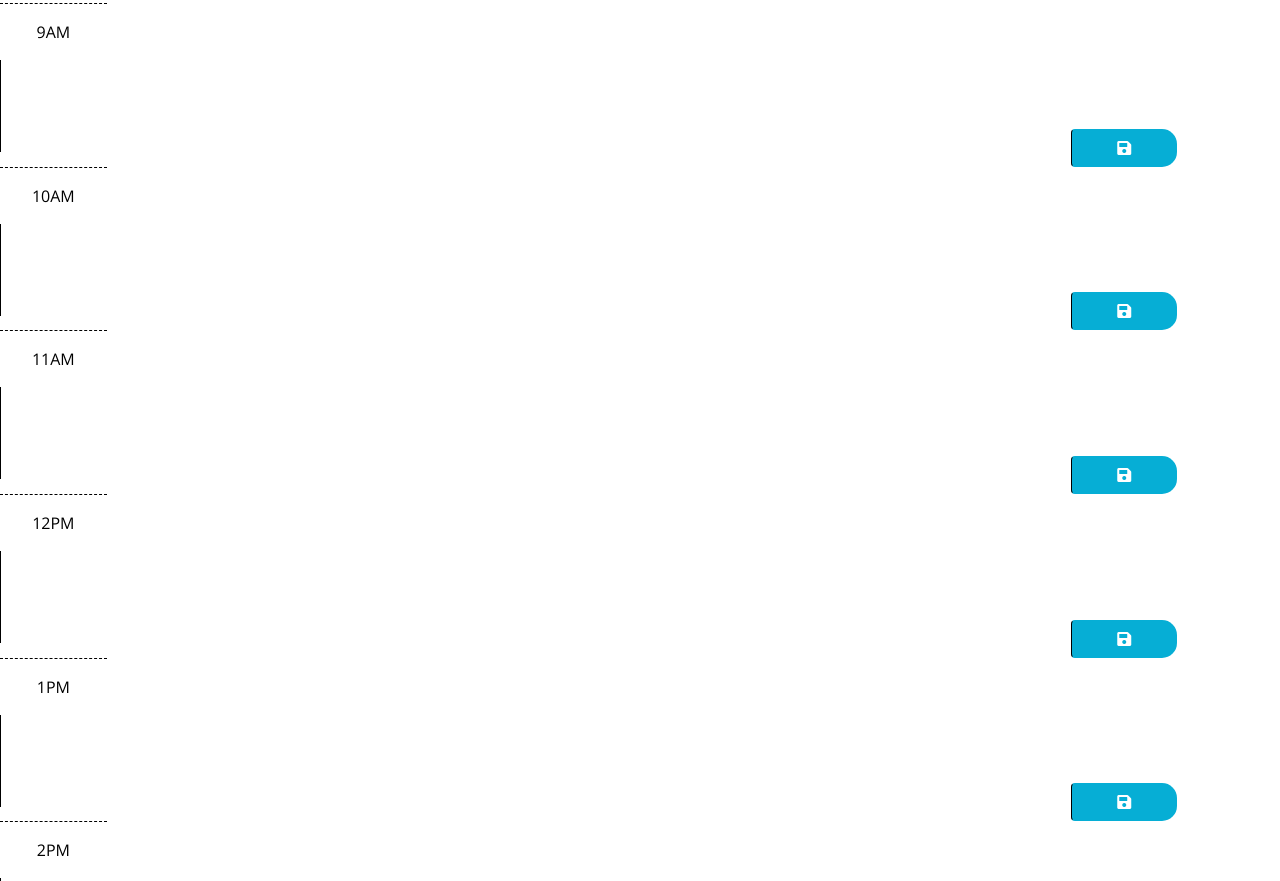
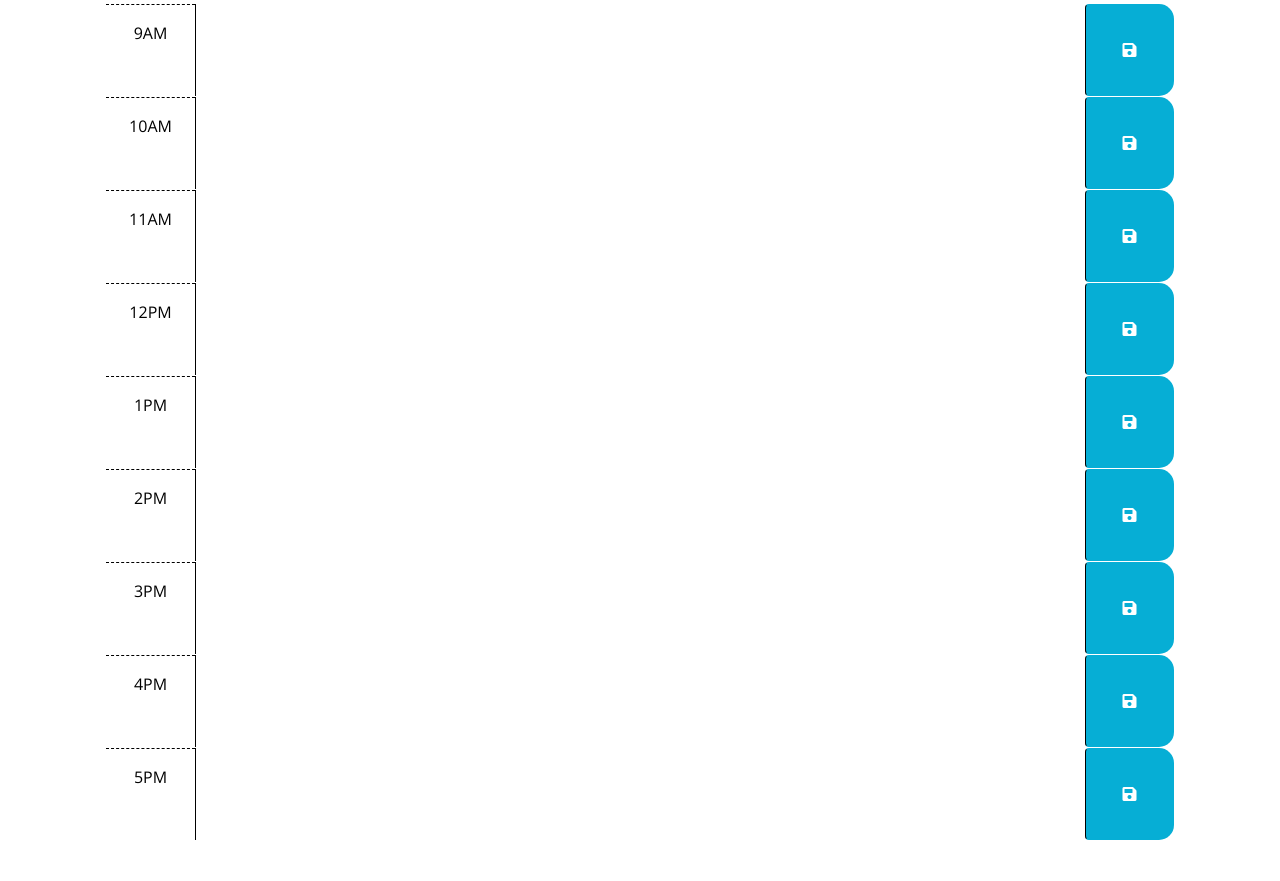
Before and after one commit to madelineccstahl/calendar-function, a plain HTML site: page index.html in a window 1280 px wide. Shown: the part 253-1134 px from the top of the page. After the commit the page ends 1093 px from the top, so only its background shows below. Drawn offline with nearby package versions, Linux system fonts and the light colour scheme.

Commit message:
updated timeblocks for formatting

```diff
--- a/index.html
+++ b/index.html
@@ -1,26 +1,18 @@
 <!DOCTYPE html>
 <html lang="en">
+
 <head>
-    <meta charset="UTF-8"/>
-    <meta name="viewport" content="width=device-width, initial-scale=1.0"/>
-    <meta http-equiv="X-UA-Compatible" content="ie=edge"/>
-    <link
-            rel="stylesheet"
-            href="https://cdn.jsdelivr.net/npm/bootstrap@5.1.3/dist/css/bootstrap.min.css"
-    />
-    <link
-            rel="stylesheet"
-            href="https://use.fontawesome.com/releases/v5.8.1/css/all.css"
-            integrity="sha384-50oBUHEmvpQ+1lW4y57PTFmhCaXp0ML5d60M1M7uH2+nqUivzIebhndOJK28anvf"
-            crossorigin="anonymous"
-    />
-    <link
-            href="https://fonts.googleapis.com/css?family=Open+Sans&display=swap"
-            rel="stylesheet"
-    />
-    <link rel="stylesheet" href="style.css"/>
+    <meta charset="UTF-8" />
+    <meta name="viewport" content="width=device-width, initial-scale=1.0" />
+    <meta http-equiv="X-UA-Compatible" content="ie=edge" />
+    <link rel="stylesheet" href="https://cdn.jsdelivr.net/npm/bootstrap@5.1.3/dist/css/bootstrap.min.css" />
+    <link rel="stylesheet" href="https://use.fontawesome.com/releases/v5.8.1/css/all.css"
+        integrity="sha384-50oBUHEmvpQ+1lW4y57PTFmhCaXp0ML5d60M1M7uH2+nqUivzIebhndOJK28anvf" crossorigin="anonymous" />
+    <link href="https://fonts.googleapis.com/css?family=Open+Sans&display=swap" rel="stylesheet" />
+    <link rel="stylesheet" href="style.css" />
     <title>Work Day Scheduler</title>
 </head>
+
 <body>
     <header class="p-5 mb-4 border-5 border-bottom border-dark text-center">
         <h1 class="display-3">Work Day Scheduler</h1>
@@ -29,8 +21,8 @@
     </header>
 
     <!-- Example of a past time block. The "past" class adds a gray background color. -->
-<div class = time-block>
-        <div id="hour-9">
+    <div class="container-lg px-5">
+        <div id="hour-9" class="row time-block">
             <div class="col-2 col-md-1 hour text-center py-3">9AM</div>
             <textarea class="col-8 col-md-10 description" rows="3"> </textarea>
             <button class="btn saveBtn col-2 col-md-1" aria-label="save">
@@ -39,7 +31,7 @@
         </div>
 
         <!-- Example of a a present time block. The "present" class adds a red background color. -->
-        <div id="hour-10">
+        <div id="hour-10" class="row time-block">
             <div class="col-2 col-md-1 hour text-center py-3">10AM</div>
             <textarea class="col-8 col-md-10 description" rows="3"> </textarea>
             <button class="btn saveBtn col-2 col-md-1" aria-label="save">
@@ -48,7 +40,7 @@
         </div>
 
         <!-- Example of a future time block. The "future" class adds a green background color. -->
-        <div id="hour-11">
+        <div id="hour-11" class="row time-block">
             <div class="col-2 col-md-1 hour text-center py-3">11AM</div>
             <textarea class="col-8 col-md-10 description" rows="3"> </textarea>
             <button class="btn saveBtn col-2 col-md-1" aria-label="save">
@@ -56,7 +48,7 @@
             </button>
         </div>
 
-        <div id="hour-12">
+        <div id="hour-12" class="row time-block">
             <div class="col-2 col-md-1 hour text-center py-3">12PM</div>
             <textarea class="col-8 col-md-10 description" rows="3"> </textarea>
             <button class="btn saveBtn col-2 col-md-1" aria-label="save">
@@ -64,7 +56,7 @@
             </button>
         </div>
 
-        <div id="hour-1">
+        <div id="hour-13" class="row time-block">
             <div class="col-2 col-md-1 hour text-center py-3">1PM</div>
             <textarea class="col-8 col-md-10 description" rows="3"> </textarea>
             <button class="btn saveBtn col-2 col-md-1" aria-label="save">
@@ -72,7 +64,7 @@
             </button>
         </div>
 
-        <div id="hour-2">
+        <div id="hour-14" class="row time-block">
             <div class="col-2 col-md-1 hour text-center py-3">2PM</div>
             <textarea class="col-8 col-md-10 description" rows="3"> </textarea>
             <button class="btn saveBtn col-2 col-md-1" aria-label="save">
@@ -80,7 +72,7 @@
             </button>
         </div>
 
-        <div id="hour-3">
+        <div id="hour-15" class="row time-block">
             <div class="col-2 col-md-1 hour text-center py-3">3PM</div>
             <textarea class="col-8 col-md-10 description" rows="3"> </textarea>
             <button class="btn saveBtn col-2 col-md-1" aria-label="save">
@@ -88,7 +80,7 @@
             </button>
         </div>
 
-        <div id="hour-4">
+        <div id="hour-16" class="row time-block">
             <div class="col-2 col-md-1 hour text-center py-3">4PM</div>
             <textarea class="col-8 col-md-10 description" rows="3"> </textarea>
             <button class="btn saveBtn col-2 col-md-1" aria-label="save">
@@ -96,23 +88,20 @@
             </button>
         </div>
 
-        <div id="hour-5">
+        <div id="hour-17" class="row time-block">
             <div class="col-2 col-md-1 hour text-center py-3">5PM</div>
             <textarea class="col-8 col-md-10 description" rows="3"> </textarea>
             <button class="btn saveBtn col-2 col-md-1" aria-label="save">
                 <i class="fas fa-save" aria-hidden="true"></i>
             </button>
         </div>
+    </div>
 
     <script src="https://code.jquery.com/jquery-3.4.1.min.js"></script>
-        <script
-                src="https://cdn.jsdelivr.net/npm/dayjs@1.11.3/dayjs.min.js"
-                integrity="sha256-iu/zLUB+QgISXBLCW/mcDi/rnf4m4uEDO0wauy76x7U="
-                crossorigin="anonymous"
-        ></script>
-    </div>
-</div>
+    <script src="https://cdn.jsdelivr.net/npm/dayjs@1.11.3/dayjs.min.js"
+        integrity="sha256-iu/zLUB+QgISXBLCW/mcDi/rnf4m4uEDO0wauy76x7U=" crossorigin="anonymous"></script>
 
     <script src="script.js"></script>
 </body>
+
 </html>
```
Lines whose indentation alone changed are shown as unchanged.
